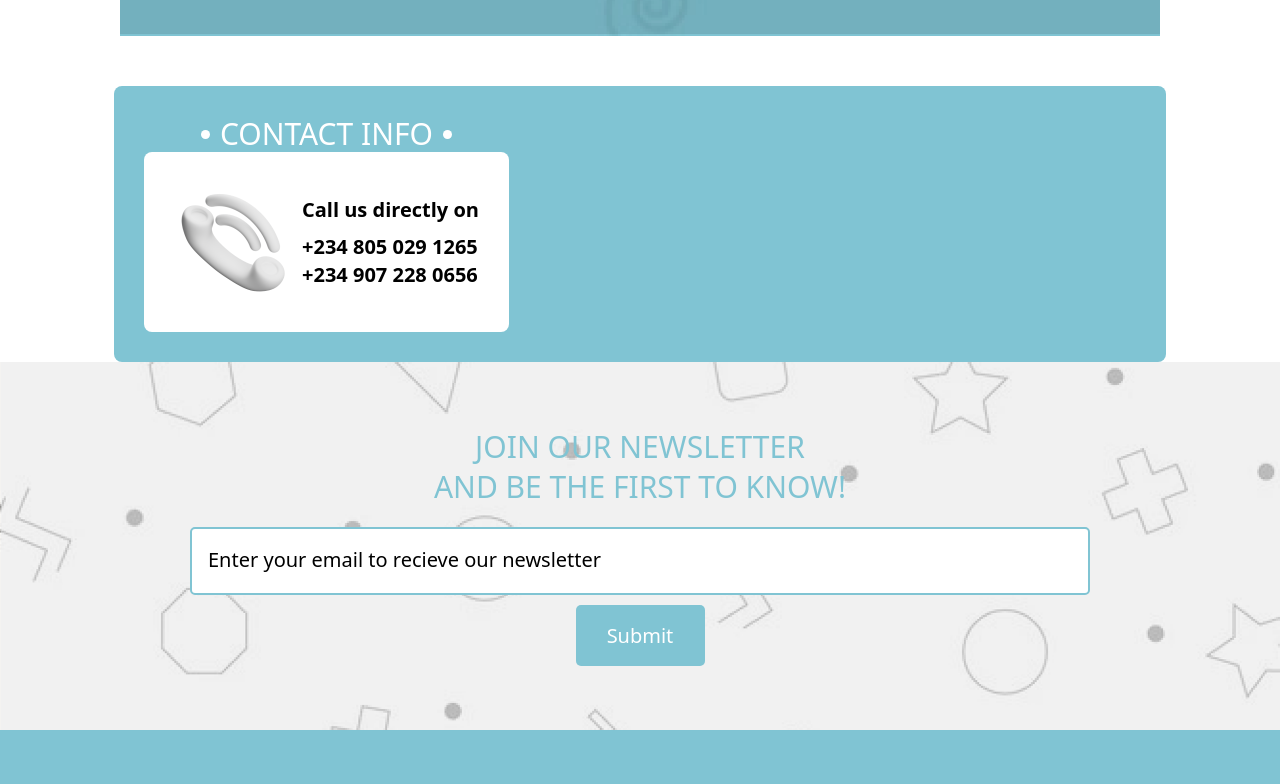
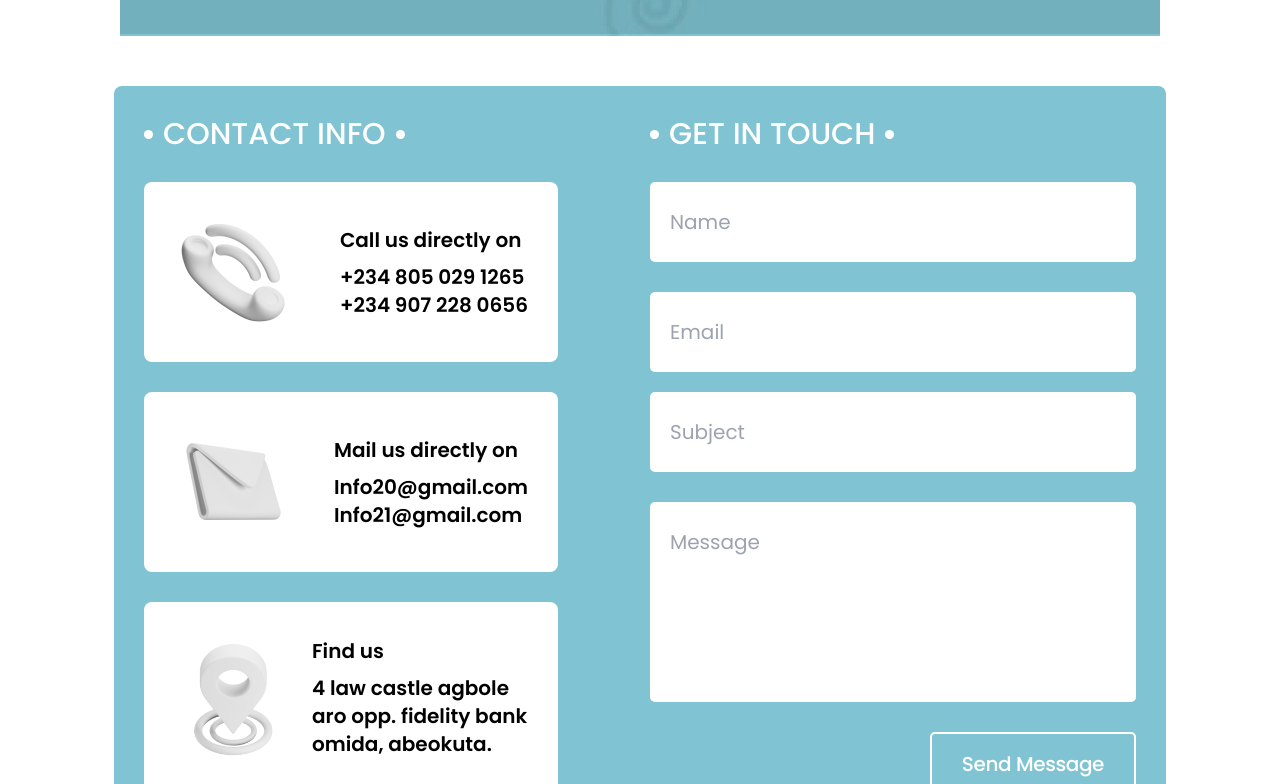
Before and after one commit to AnoopLamba/final-template-1, a Next.js app: page /contact in a window 1280 px wide. Shown: the part 240-1024 px from the top of the page. Built offline with nearby package versions, Linux system fonts and the light colour scheme.

Commit message:
added map

```diff
--- a/components/ContactUs.jsx
+++ b/components/ContactUs.jsx
@@ -3,15 +3,16 @@ import Image from "next/image";
 const ContactUs = () => {
   return (
     <>
-      <div className="bg-white px-3 pt-[50px]">
-        <div className="max-w-[1052px] w-full mx-auto p-[30px] flex items-center justify-between bg-[#80C4D3] rounded-lg">
+      {/* contact info and get in touch */}
+      <div className="bg-white px-3 py-[50px] font-poppins">
+        <div className="max-w-[1052px] w-full mx-auto p-[20px] sm:p-[30px] flex flex-col lg:flex-row items-start justify-between gap-[50px] lg:gap-3 bg-[#80C4D3] rounded-lg">
           {/* contact info */}
-          <div className="felx flex-col items-start justify-center gap-[30px]">
+          <div className="max-w-[414px] w-full flex flex-col items-start justify-center gap-[30px]">
             {/* heading */}
             <div className="flex items-center justify-center gap-[10px]">
               {/* small circle */}
               <div className="w-[9px] h-[9px] rounded-full bg-white flex-shrink-0"></div>
-              <span className="text-white text-xl min-[576px]:text-2xl sm:text-3xl font-medium uppercase text-center">
+              <span className="text-white text-lg min-[576px]:text-2xl sm:text-3xl font-medium uppercase text-center">
                 Contact Info
               </span>
               {/* small circle */}
@@ -19,24 +20,113 @@ const ContactUs = () => {
             </div>
 
             {/* call us */}
-            <div className="bg-white rounded-lg p-[30px] flex items-center justify-between gap-2">
+            <div className="bg-white w-full rounded-lg p-[30px] flex flex-col min-[500px]:flex-row items-center justify-between gap-2">
               <Image
+                className="max-sm:w-[90px] max-sm:h-[90px]"
                 src="/img/contact-us-phone-icon.png"
                 width={120}
                 height={120}
                 alt="call icn"
               />
-              <div className="flex flex-col items-start justify-center font-poppins text-xl font-semibold text-black">
+              <div className="flex flex-col items-start justify-center text-base sm:text-xl font-semibold text-black">
                 <span>Call us directly on </span>
                 <p className="mt-[9px]">+234 805 029 1265</p>
                 <span>+234 907 228 0656</span>
               </div>
             </div>
+
+            {/* mail us */}
+            <div className="bg-white w-full rounded-lg p-[30px] flex flex-col min-[500px]:flex-row items-center justify-between gap-2">
+              <Image
+                className="max-sm:w-[90px] max-sm:h-[90px]"
+                src="/img/contact-us-mail-icon.png"
+                width={120}
+                height={120}
+                alt="call icn"
+              />
+              <div className="flex flex-col items-start justify-center text-base sm:text-xl font-semibold text-black">
+                <span>Mail us directly on</span>
+                <p className="mt-[9px]">Info20@gmail.com</p>
+                <span>Info21@gmail.com</span>
+              </div>
+            </div>
+
+            {/* find us */}
+            <div className="bg-white w-full rounded-lg p-[30px] flex flex-col min-[500px]:flex-row items-center justify-between gap-2">
+              <Image
+                className="max-sm:w-[90px] max-sm:h-[90px]"
+                src="/img/contact-us-location-icon.png"
+                width={120}
+                height={120}
+                alt="call icn"
+              />
+              <div className="flex flex-col items-start justify-center text-base sm:text-xl font-semibold text-black">
+                <span>Find us</span>
+                <p className="mt-[9px] max-w-[216px] w-full">
+                  4 law castle agbole aro opp. fidelity bank omida, abeokuta.
+                </p>
+              </div>
+            </div>
           </div>
 
           {/* get in touch */}
-          <div></div>
+          <div className="lg:max-w-[486px] w-full flex flex-col items-start justify-center">
+            {/* heading */}
+            <div className="flex items-center justify-center gap-[10px]">
+              {/* small circle */}
+              <div className="w-[9px] h-[9px] rounded-full bg-white flex-shrink-0"></div>
+              <span className="text-white text-lg min-[576px]:text-2xl sm:text-3xl font-medium uppercase text-center">
+                Get in Touch
+              </span>
+              {/* small circle */}
+              <div className="w-[9px] h-[9px] rounded-full bg-white flex-shrink-0"></div>
+            </div>
+
+            <input
+              className="mt-[30px] w-full p-3 sm:p-5 outline-none text-xl rounded-[5px] font-normal leading-[40px]
+              text-[rgba(0,0,0,0.50)]"
+              type="text"
+              name="name"
+              placeholder="Name"
+            />
+            <input
+              className="mt-[30px] w-full p-3 sm:p-5 outline-none text-xl rounded-[5px] font-normal leading-[40px]
+              text-[rgba(0,0,0,0.50)]"
+              type="email"
+              name="email"
+              placeholder="Email"
+            />
+            <input
+              className="mt-[20px] w-full p-3 sm:p-5 outline-none text-xl rounded-[5px] font-normal leading-[40px]
+              text-[rgba(0,0,0,0.50)]"
+              type="text"
+              name="subject"
+              placeholder="Subject"
+            />
+            <textarea
+              className="mt-[30px] w-full h-[200px] rounded-[5px] p-3 sm:p-5 outline-none text-xl font-normal leading-[40px]
+            text-[rgba(0,0,0,0.50)] resize-none"
+              name="message"
+              placeholder="Message"
+            ></textarea>
+
+            <div className="w-full flex items-center justify-end">
+              <button className="mt-[30px] p-[10px_20px] sm:p-[20px_30px] rounded-[5px] border-2 border-white hover:bg-white text-white hover:text-[#80C4D3] text-xl font-medium leading-[21px] tracking-[-0.4px] transition-all duration-200 ease-linear">
+                Send Message
+              </button>
+            </div>
+          </div>
         </div>
+      </div>
+
+      {/* maps */}
+      <div className="px-4 pb-[50px]">
+        <iframe
+          className="max-w-[1052px] w-full h-[339px] sm:h-[439px] md:h-[539px] mx-auto border-none"
+          src="https://www.google.com/maps/embed?pb=!1m18!1m12!1m3!1d222993.98531638374!2d75.59072262317528!3d29.15639000253248!2m3!1f0!2f0!3f0!3m2!1i1024!2i768!4f13.1!3m3!1m2!1s0x391232d8011d0c37%3A0x1d3f0df105af1178!2sHisar%2C%20Haryana!5e0!3m2!1sen!2sin!4v1704635376103!5m2!1sen!2sin"
+          loading="lazy"
+          referrerpolicy="no-referrer-when-downgrade"
+        ></iframe>
       </div>
     </>
   );
--- a/tailwind.config.js
+++ b/tailwind.config.js
@@ -8,7 +8,7 @@ module.exports = {
   theme: {
     extend: {
       fontFamily: {
-        Poppins: ["Poppins", "sans-serif"],
+        poppins: ["Poppins", "sans-serif"],
       },
     },
   },
```
Also changed, not shown: 1 other file (tests, documents, lock files or other folders).
